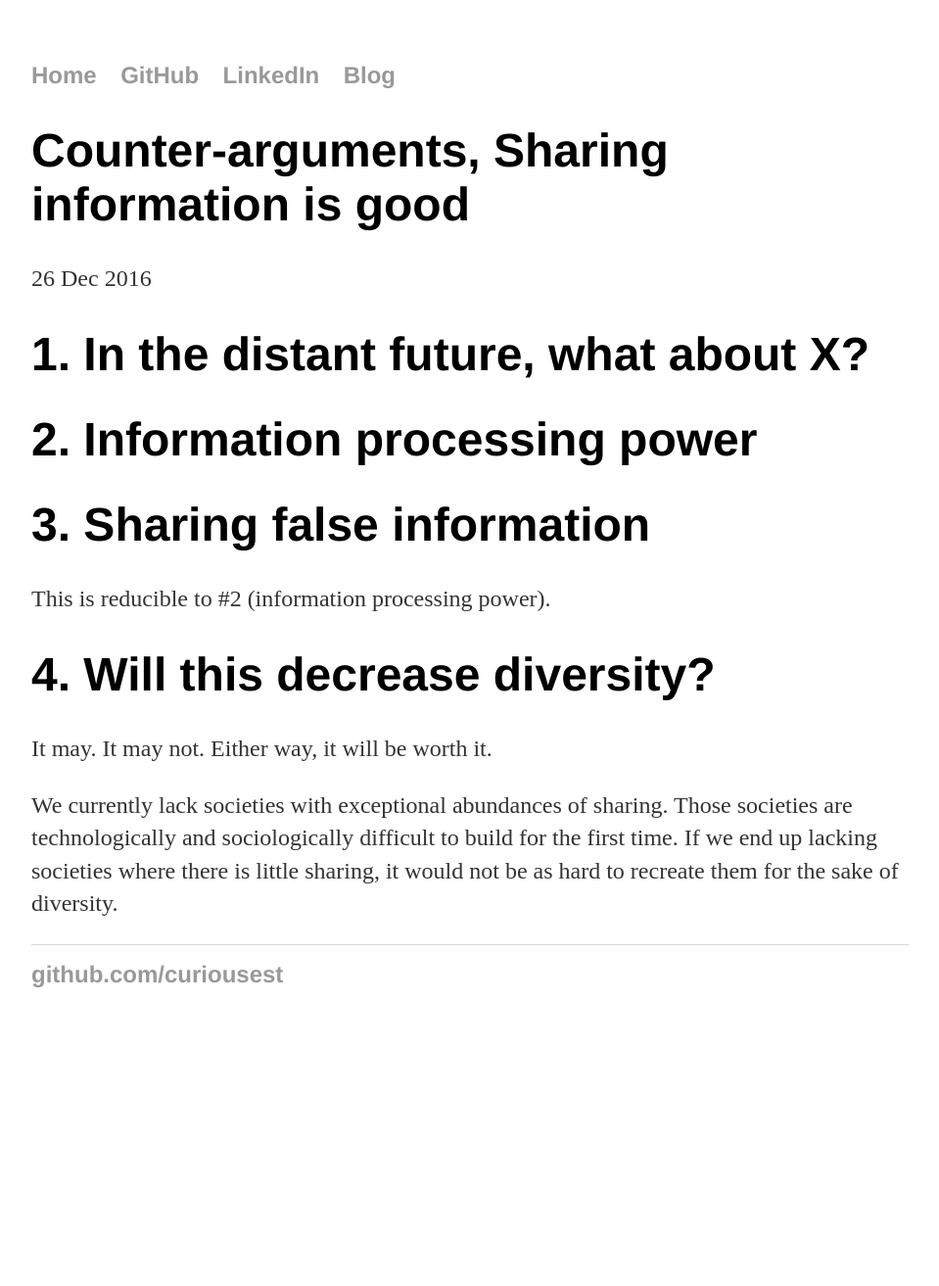
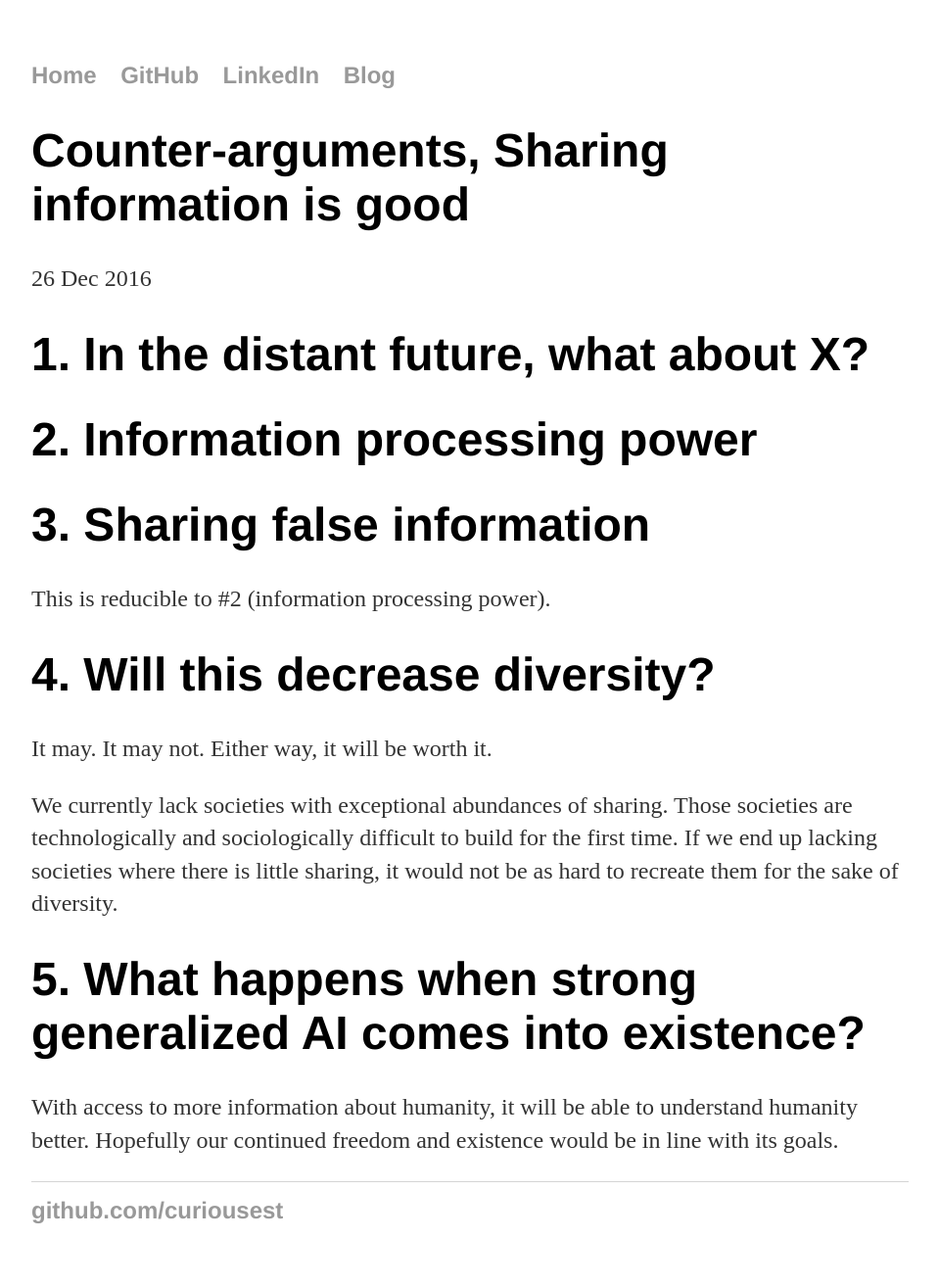
Before and after one commit to curiousest/curiousest.github.io, a Jekyll site: the page built from _posts/2016-12-26-counter-arguments-sharing-is-good.md, in a window 1280 px wide. Shown: the whole page at 98% size, without its empty margins (160-1119 px from the left). Built offline with Jekyll 4.4.1, drawn with Linux system fonts in a browser that asks for light colours; before the commit the page ends 1071 px from its top, so only the background shows below that.

Commit message:
Update 2016-12-26-counter-arguments-sharing-is-good.md

```diff
--- a/_posts/2016-12-26-counter-arguments-sharing-is-good.md
+++ b/_posts/2016-12-26-counter-arguments-sharing-is-good.md
@@ -20,3 +20,7 @@ This is reducible to #2 (information processing power).
 It may. It may not. Either way, it will be worth it.
 
 We currently lack societies with exceptional abundances of sharing. Those societies are technologically and sociologically difficult to build for the first time. If we end up lacking societies where there is little sharing, it would not be as hard to recreate them for the sake of diversity.
+
+# 5. What happens when strong generalized AI comes into existence?
+
+With access to more information about humanity, it will be able to understand humanity better. Hopefully our continued freedom and existence would be in line with its goals.
```
